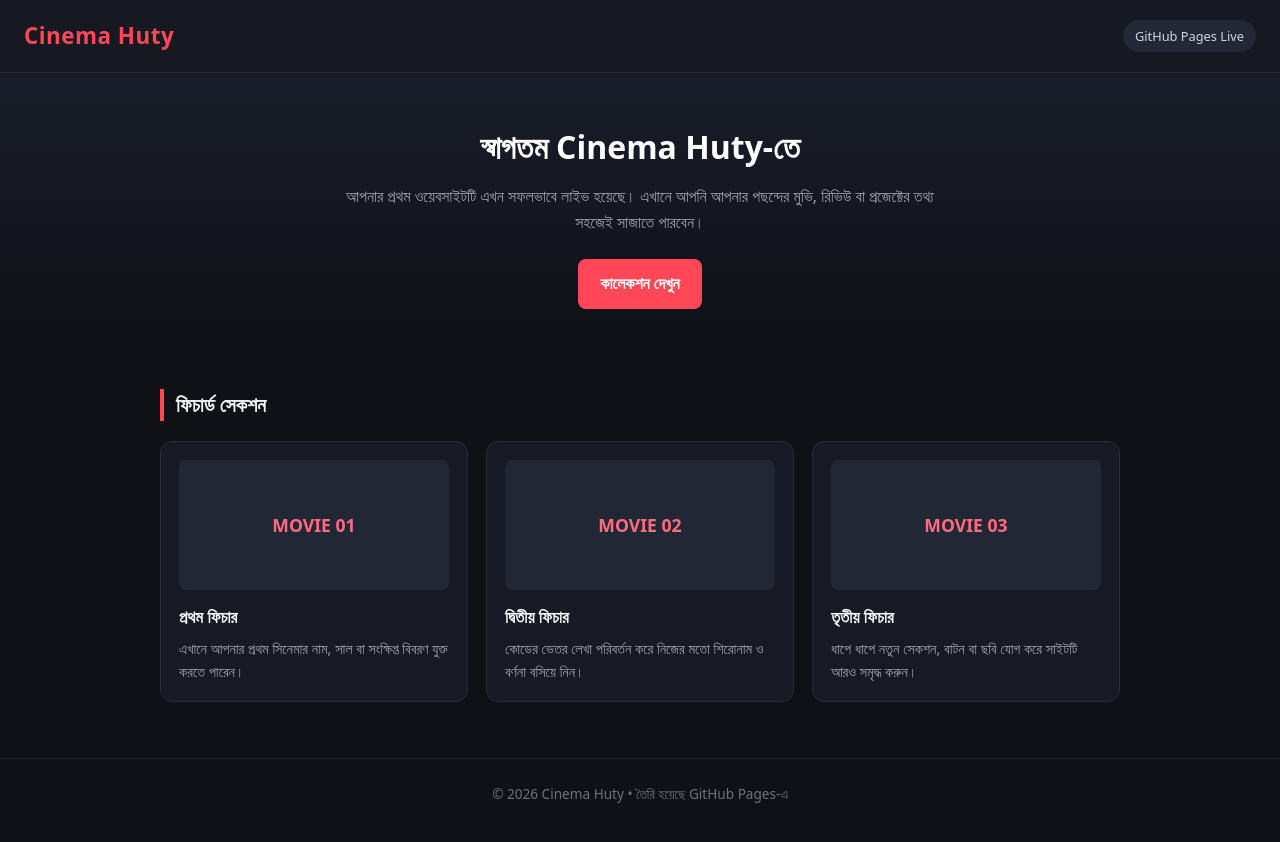
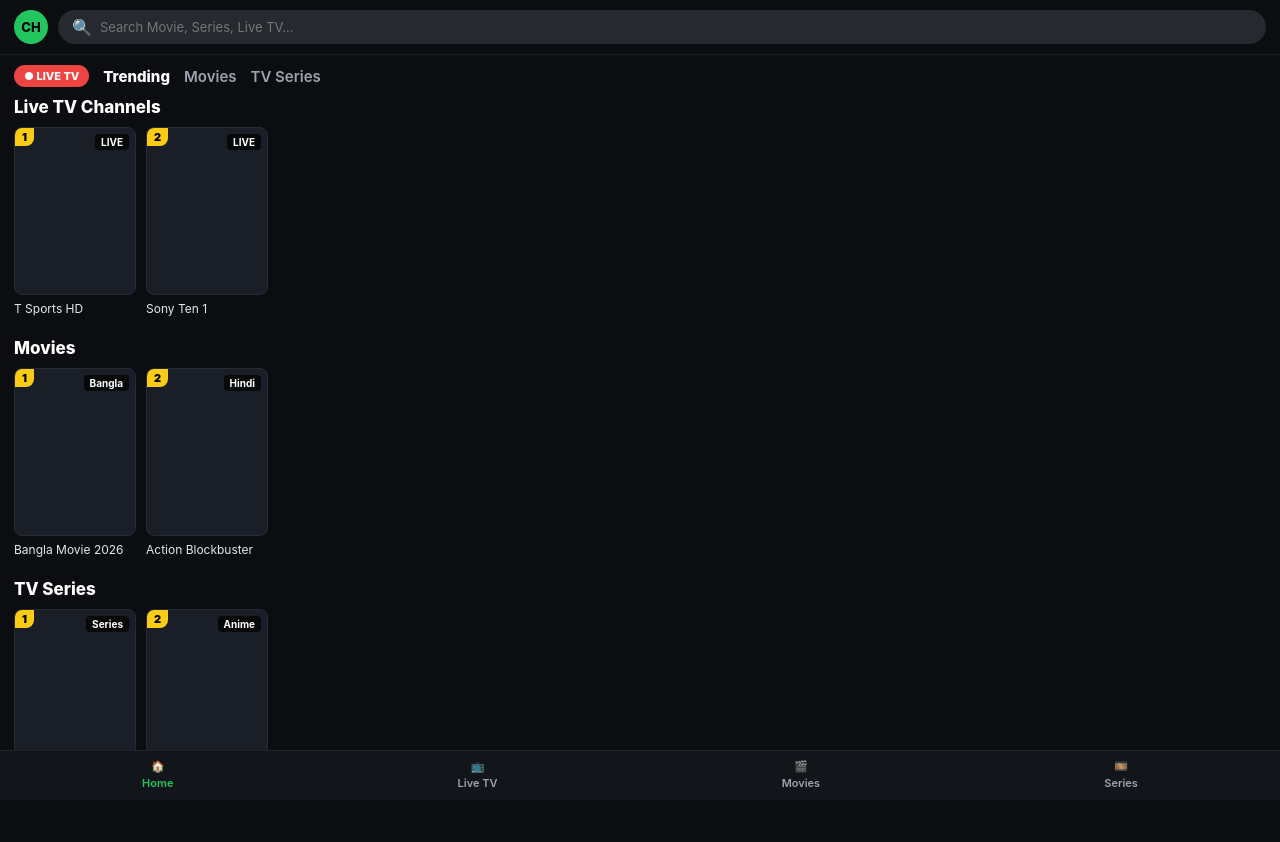
Before and after one commit to ridwanislam439-lab/Cinema-Huty, a plain HTML site: page index.html in a window 1280 px wide. Drawn offline with Linux system fonts and the light colour scheme.

Commit message:
Refactor index.html for layout and styling changes
Updated HTML structure and styles for improved layout and design.

```diff
--- a/index.html
+++ b/index.html
@@ -1,170 +1,388 @@
 <!DOCTYPE html>
-<html lang="bn">
+<html lang="en">
 <head>
   <meta charset="UTF-8" />
   <meta name="viewport" content="width=device-width, initial-scale=1.0" />
   <title>Cinema Huty</title>
   <style>
     * {
-      box-sizing: border-box;
       margin: 0;
       padding: 0;
-      font-family: system-ui, -apple-system, BlinkMacSystemFont, "Segoe UI", Roboto, sans-serif;
+      box-sizing: border-box;
+      font-family: -apple-system, BlinkMacSystemFont, 'Segoe UI', Roboto, sans-serif;
     }
 
     body {
-      background-color: #0f1117;
-      color: #f3f4f6;
-      line-height: 1.6;
+      background-color: #0b0d10;
+      color: #ffffff;
+      padding-bottom: 75px;
     }
 
-    header {
-      background: #161922;
-      padding: 18px 24px;
-      border-bottom: 1px solid #262b38;
+    #loader {
+      position: fixed;
+      inset: 0;
+      background-color: #0b1320;
+      display: flex;
+      justify-content: center;
+      align-items: center;
+      z-index: 99999;
+      transition: opacity 0.4s ease;
+    }
+
+    .loader-brand {
+      color: #f4b400;
+      font-size: 28px;
+      font-weight: 800;
+      letter-spacing: 2px;
+      margin-bottom: 14px;
+      text-transform: uppercase;
+      text-align: center;
+    }
+
+    .dots {
+      display: flex;
+      justify-content: center;
+      gap: 8px;
+    }
+
+    .dots span {
+      width: 10px;
+      height: 10px;
+      border-radius: 50%;
+      background-color: #f4b400;
+      opacity: 0.25;
+      animation: dotPulse 1.2s infinite ease-in-out;
+    }
+
+    .dots span:nth-child(2) { animation-delay: 0.2s; }
+    .dots span:nth-child(3) { animation-delay: 0.4s; }
+
+    @keyframes dotPulse {
+      0%, 100% { opacity: 0.25; transform: scale(0.9); }
+      50% { opacity: 1; transform: scale(1.15); }
+    }
+
+    .top-bar {
+      position: sticky;
+      top: 0;
+      z-index: 1000;
+      background: #0b0d10;
+      padding: 10px 14px;
+      display: flex;
+      align-items: center;
+      gap: 10px;
+      border-bottom: 1px solid #181b22;
+    }
+
+    .brand-avatar {
+      width: 34px;
+      height: 34px;
+      border-radius: 50%;
+      background: #22c55e;
+      color: #000;
+      font-weight: 800;
+      font-size: 13px;
+      display: flex;
+      align-items: center;
+      justify-content: center;
+      flex-shrink: 0;
+    }
+
+    .search-pill {
+      flex: 1;
+      background: #262930;
+      border-radius: 20px;
+      padding: 7px 14px;
+      display: flex;
+      align-items: center;
+      gap: 8px;
+    }
+
+    .search-pill input {
+      flex: 1;
+      background: transparent;
+      border: none;
+      color: #fff;
+      font-size: 13px;
+      outline: none;
+    }
+
+    .main-tabs {
+      display: flex;
+      align-items: center;
+      gap: 14px;
+      padding: 10px 14px;
+      overflow-x: auto;
+      white-space: nowrap;
+    }
+
+    .live-pill {
+      background: #ef4444;
+      color: #fff;
+      font-size: 11px;
+      font-weight: 800;
+      padding: 4px 10px;
+      border-radius: 14px;
+      cursor: pointer;
+    }
+
+    .m-tab {
+      color: #9ca3af;
+      font-size: 15px;
+      font-weight: 600;
+      cursor: pointer;
+    }
+
+    .m-tab.active {
+      color: #ffffff;
+      font-weight: 800;
+    }
+
+    .section-block {
+      margin-bottom: 22px;
+    }
+
+    .sec-header {
+      padding: 0 14px 10px;
       display: flex;
       justify-content: space-between;
       align-items: center;
-      position: sticky;
-      top: 0;
     }
 
-    .logo {
-      font-size: 1.4rem;
-      font-weight: 700;
-      color: #ff4757;
-      letter-spacing: 0.5px;
+    .sec-header h3 {
+      font-size: 17px;
+      font-weight: 800;
     }
 
-    .badge {
-      font-size: 0.8rem;
-      background: #232836;
-      color: #d1d5db;
-      padding: 6px 12px;
-      border-radius: 20px;
+    .poster-row {
+      display: flex;
+      gap: 10px;
+      padding: 0 14px;
+      overflow-x: auto;
     }
 
-    .hero {
-      padding: 48px 24px;
-      text-align: center;
-      background: linear-gradient(180deg, #191d29 0%, #0f1117 100%);
-    }
-
-    .hero h1 {
-      font-size: 2rem;
-      margin-bottom: 12px;
-      color: #ffffff;
-    }
-
-    .hero p {
-      max-width: 600px;
-      margin: 0 auto 24px;
-      color: #9ca3af;
-    }
-
-    .btn {
-      display: inline-block;
-      background: #ff4757;
-      color: #fff;
+    .movie-card {
+      min-width: 122px;
+      max-width: 122px;
       text-decoration: none;
-      padding: 12px 22px;
-      border-radius: 8px;
-      font-weight: 600;
-    }
-
-    .container {
-      max-width: 1000px;
-      margin: 0 auto;
-      padding: 32px 20px 56px;
-    }
-
-    .section-title {
-      font-size: 1.25rem;
-      margin-bottom: 20px;
-      border-left: 4px solid #ff4757;
-      padding-left: 12px;
-    }
-
-    .grid {
-      display: grid;
-      grid-template-columns: repeat(auto-fit, minmax(220px, 1fr));
-      gap: 18px;
-    }
-
-    .card {
-      background: #171a24;
-      border: 1px solid #262b38;
-      border-radius: 12px;
-      padding: 18px;
+      color: inherit;
     }
 
     .poster-box {
-      height: 130px;
+      width: 122px;
+      height: 168px;
       border-radius: 8px;
-      background: #222736;
-      display: flex;
-      align-items: center;
-      justify-content: center;
-      font-weight: 700;
-      font-size: 1.1rem;
-      color: #ff6b81;
-      margin-bottom: 14px;
+      background: #1a1e26;
+      background-size: cover;
+      background-position: center;
+      position: relative;
+      overflow: hidden;
+      margin-bottom: 6px;
+      border: 1px solid #252a34;
     }
 
-    .card h3 {
-      font-size: 1.05rem;
-      margin-bottom: 6px;
+    .rank-badge {
+      position: absolute;
+      top: 0;
+      left: 0;
+      background: #facc15;
+      color: #000;
+      font-size: 11px;
+      font-weight: 900;
+      padding: 2px 7px;
+      border-bottom-right-radius: 8px;
     }
 
-    .card p {
-      font-size: 0.9rem;
-      color: #9ca3af;
+    .lang-tag {
+      position: absolute;
+      top: 6px;
+      right: 6px;
+      background: rgba(0, 0, 0, 0.75);
+      color: #fff;
+      font-size: 10px;
+      font-weight: 700;
+      padding: 2px 6px;
+      border-radius: 4px;
     }
 
-    footer {
-      text-align: center;
-      padding: 24px;
-      border-top: 1px solid #222633;
-      color: #6b7280;
-      font-size: 0.85rem;
+    .movie-name {
+      font-size: 12px;
+      color: #e5e7eb;
+      white-space: nowrap;
+      overflow: hidden;
+      text-overflow: ellipsis;
+    }
+
+    .bottom-nav {
+      position: fixed;
+      bottom: 0;
+      left: 0;
+      width: 100%;
+      background: #12151a;
+      border-top: 1px solid #1f232b;
+      display: flex;
+      justify-content: space-around;
+      padding: 8px 0 10px;
+      z-index: 1000;
+    }
+
+    .b-item {
+      display: flex;
+      flex-direction: column;
+      align-items: center;
+      gap: 3px;
+      color: #9ca3af;
+      font-size: 11px;
+      font-weight: 600;
+      cursor: pointer;
+    }
+
+    .b-item.active {
+      color: #22c55e;
     }
   </style>
 </head>
 <body>
-  <header>
-    <div class="logo">Cinema Huty</div>
-    <div class="badge">GitHub Pages Live</div>
+
+  <div id="loader">
+    <div>
+      <div class="loader-brand">CINEMA HUTY</div>
+      <div class="dots"><span></span><span></span><span></span></div>
+    </div>
+  </div>
+
+  <header class="top-bar">
+    <div class="brand-avatar">CH</div>
+    <div class="search-pill">
+      <span>🔍</span>
+      <input type="text" id="searchInput" placeholder="Search Movie, Series, Live TV..." onkeyup="renderAll()" />
+    </div>
   </header>
 
-  <section class="hero">
-    <h1>স্বাগতম Cinema Huty-তে</h1>
-    <p>আপনার প্রথম ওয়েবসাইটটি এখন সফলভাবে লাইভ হয়েছে। এখানে আপনি আপনার পছন্দের মুভি, রিভিউ বা প্রজেক্টের তথ্য সহজেই সাজাতে পারবেন।</p>
-    <a href="#featured" class="btn">কালেকশন দেখুন</a>
-  </section>
+  <nav class="main-tabs">
+    <span class="live-pill" onclick="switchTab('LIVE', this)">● LIVE TV</span>
+    <span class="m-tab active" onclick="switchTab('ALL', this)">Trending</span>
+    <span class="m-tab" onclick="switchTab('MOVIE', this)">Movies</span>
+    <span class="m-tab" onclick="switchTab('SERIES', this)">TV Series</span>
+  </nav>
 
-  <main class="container" id="featured">
-    <h2 class="section-title">ফিচার্ড সেকশন</h2>
-    <div class="grid">
-      <div class="card">
-        <div class="poster-box">MOVIE 01</div>
-        <h3>প্রথম ফিচার</h3>
-        <p>এখানে আপনার প্রথম সিনেমার নাম, সাল বা সংক্ষিপ্ত বিবরণ যুক্ত করতে পারেন।</p>
-      </div>
-      <div class="card">
-        <div class="poster-box">MOVIE 02</div>
-        <h3>দ্বিতীয় ফিচার</h3>
-        <p>কোডের ভেতর লেখা পরিবর্তন করে নিজের মতো শিরোনাম ও বর্ণনা বসিয়ে নিন।</p>
-      </div>
-      <div class="card">
-        <div class="poster-box">MOVIE 03</div>
-        <h3>তৃতীয় ফিচার</h3>
-        <p>ধাপে ধাপে নতুন সেকশন, বাটন বা ছবি যোগ করে সাইটটি আরও সমৃদ্ধ করুন।</p>
-      </div>
-    </div>
+  <main id="appContainer">
+    <section class="section-block" id="liveSection">
+      <div class="sec-header"><h3>Live TV Channels</h3></div>
+      <div class="poster-row" id="liveList"></div>
+    </section>
+
+    <section class="section-block" id="movieSection">
+      <div class="sec-header"><h3>Movies</h3></div>
+      <div class="poster-row" id="movieList"></div>
+    </section>
+
+    <section class="section-block" id="seriesSection">
+      <div class="sec-header"><h3>TV Series</h3></div>
+      <div class="poster-row" id="seriesList"></div>
+    </section>
   </main>
 
-  <footer>
-    © 2026 Cinema Huty • তৈরি হয়েছে GitHub Pages-এ
+  <footer class="bottom-nav">
+    <div class="b-item active" onclick="switchTab('ALL', this)"><span>🏠</span><span>Home</span></div>
+    <div class="b-item" onclick="switchTab('LIVE', this)"><span>📺</span><span>Live TV</span></div>
+    <div class="b-item" onclick="switchTab('MOVIE', this)"><span>🎬</span><span>Movies</span></div>
+    <div class="b-item" onclick="switchTab('SERIES', this)"><span>🎞️</span><span>Series</span></div>
   </footer>
+
+  <script>
+    // এখানে আপনার Movie, Series এবং Live TV চ্যানেলের লিস্ট যোগ করুন
+    const SERVER_DATA = [
+      {
+        type: "LIVE",
+        title: "T Sports HD",
+        tag: "LIVE",
+        poster: "",
+        url: "#tsports-stream-link"
+      },
+      {
+        type: "LIVE",
+        title: "Sony Ten 1",
+        tag: "LIVE",
+        poster: "",
+        url: "#sony1-stream-link"
+      },
+      {
+        type: "MOVIE",
+        title: "Bangla Movie 2026",
+        tag: "Bangla",
+        poster: "",
+        url: "#bangla-movie-link"
+      },
+      {
+        type: "MOVIE",
+        title: "Action Blockbuster",
+        tag: "Hindi",
+        poster: "",
+        url: "#hindi-movie-link"
+      },
+      {
+        type: "SERIES",
+        title: "Nine to Six (S01)",
+        tag: "Series",
+        poster: "",
+        url: "#series-link"
+      },
+      {
+        type: "SERIES",
+        title: "Naruto Shippuden",
+        tag: "Anime",
+        poster: "",
+        url: "#anime-link"
+      }
+    ];
+
+    let currentFilter = "ALL";
+
+    window.addEventListener("load", function () {
+      const loader = document.getElementById("loader");
+      setTimeout(() => {
+        loader.style.opacity = "0";
+        setTimeout(() => loader.style.display = "none", 400);
+      }, 400);
+      renderAll();
+    });
+
+    function switchTab(type, el) {
+      currentFilter = type;
+      document.querySelectorAll(".m-tab, .b-item").forEach(item => item.classList.remove("active"));
+      if (el) el.classList.add("active");
+
+      document.getElementById("liveSection").style.display = (type === "ALL" || type === "LIVE") ? "block" : "none";
+      document.getElementById("movieSection").style.display = (type === "ALL" || type === "MOVIE") ? "block" : "none";
+      document.getElementById("seriesSection").style.display = (type === "ALL" || type === "SERIES") ? "block" : "none";
+    }
+
+    function createCard(item, index) {
+      const bgStyle = item.poster ? `style="background-image: url('${item.poster}')"` : "";
+      return `
+        <a class="movie-card" href="${item.url}" target="_blank">
+          <div class="poster-box" ${bgStyle}>
+            <span class="rank-badge">${index + 1}</span>
+            <span class="lang-tag">${item.tag}</span>
+          </div>
+          <div class="movie-name">${item.title}</div>
+        </a>
+      `;
+    }
+
+    function renderAll() {
+      const q = document.getElementById("searchInput").value.toLowerCase();
+      const filtered = SERVER_DATA.filter(item => item.title.toLowerCase().includes(q) || item.tag.toLowerCase().includes(q));
+
+      const lives = filtered.filter(i => i.type === "LIVE");
+      const movies = filtered.filter(i => i.type === "MOVIE");
+      const series = filtered.filter(i => i.type === "SERIES");
+
+      document.getElementById("liveList").innerHTML = lives.map((item, i) => createCard(item, i)).join("") || "<p style='padding:0 14px;color:#9ca3af;font-size:13px;'>No Live TV added</p>";
+      document.getElementById("movieList").innerHTML = movies.map((item, i) => createCard(item, i)).join("") || "<p style='padding:0 14px;color:#9ca3af;font-size:13px;'>No Movies added</p>";
+      document.getElementById("seriesList").innerHTML = series.map((item, i) => createCard(item, i)).join("") || "<p style='padding:0 14px;color:#9ca3af;font-size:13px;'>No Series added</p>";
+    }
+  </script>
 </body>
 </html>
```
